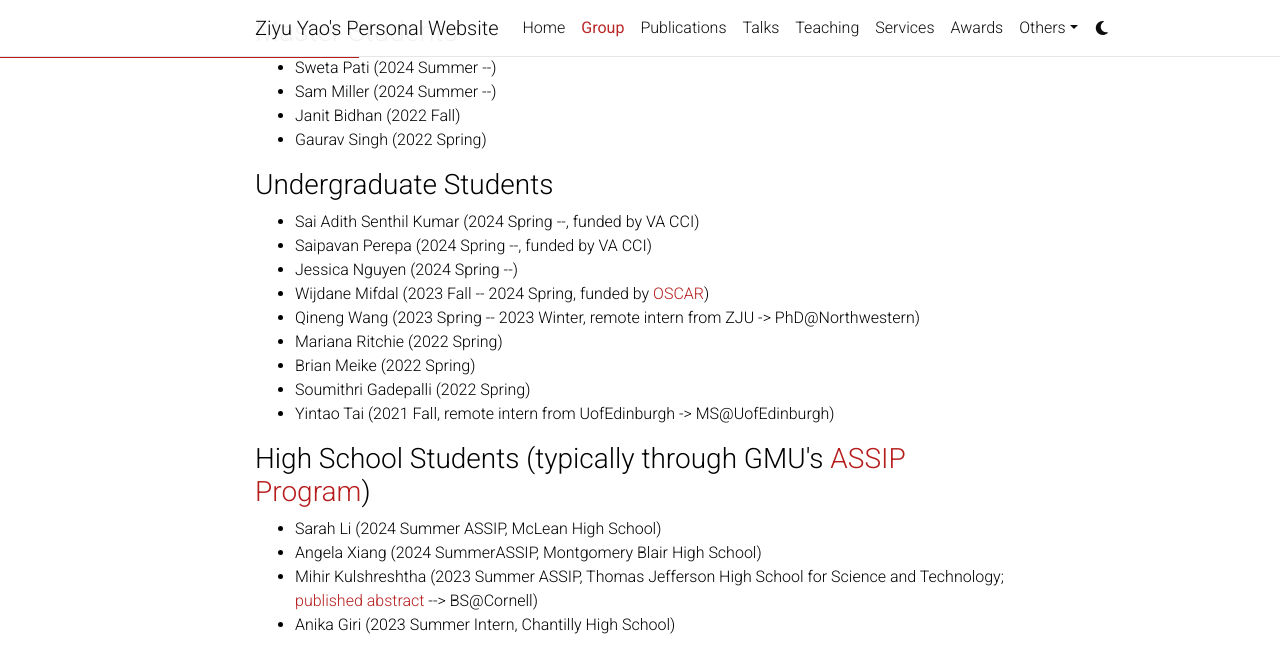
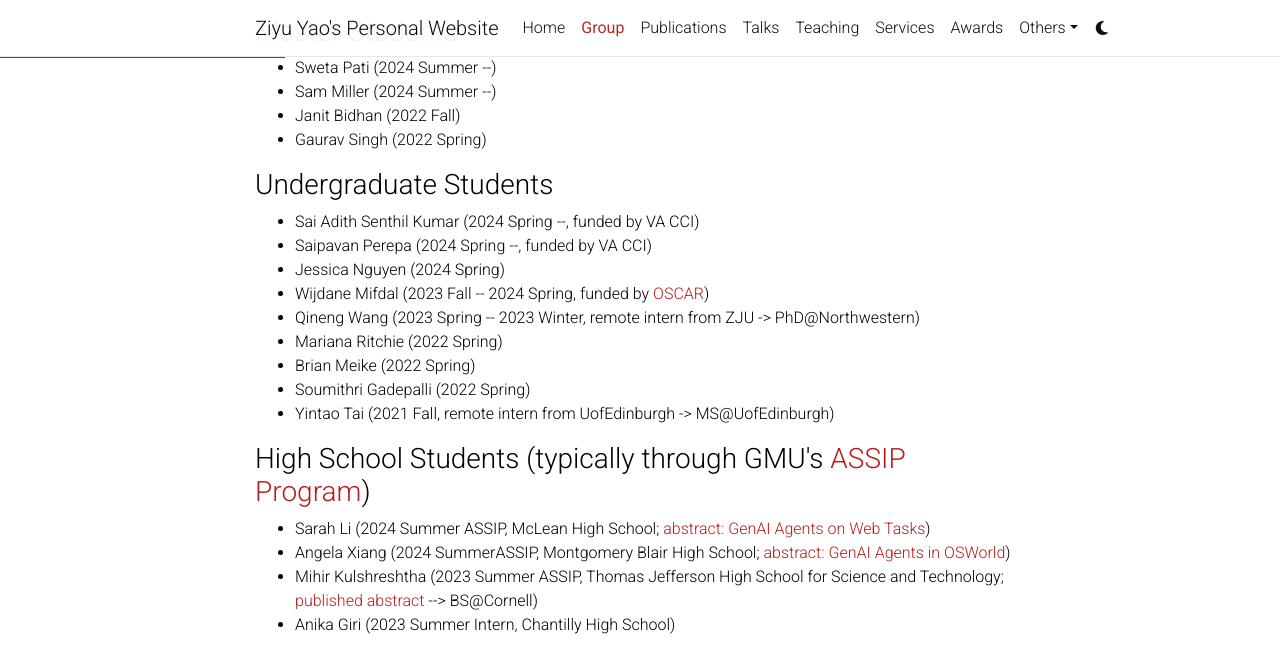
Before and after one commit to LittleYUYU/LittleYUYU.github.io, a Jekyll site: the page built from _pages/group.md, in a window 1280 px wide and 1400 px high, scrolled down 476 px. Shown: the top 656 px of the window. Built offline with Jekyll 4.4.1, drawn with Linux system fonts in a browser that asks for light colours; full-size pictures stand in for the smaller copies a plugin makes; comment, search, counter and statistics services are not loaded; a style sheet for code colours, icons or effects is not loaded; some of the changed text lies outside the part shown.

Commit message:
group pic

```diff
--- a/_pages/group.md
+++ b/_pages/group.md
@@ -31,7 +31,7 @@
 <ul>
     <li>Sai Adith Senthil Kumar (2024 Spring --, funded by VA CCI)</li>
     <li>Saipavan Perepa (2024 Spring --, funded by VA CCI)</li>
-    <li>Jessica Nguyen (2024 Spring --)</li>
+    <li>Jessica Nguyen (2024 Spring)</li>
     <li>Wijdane Mifdal (2023 Fall -- 2024 Spring, funded by <a href="https://oscar.gmu.edu/">OSCAR</a>)</li>
     <li>Qineng Wang (2023 Spring -- 2023 Winter, remote intern from ZJU -> PhD@Northwestern)</li>
     <li>Mariana Ritchie (2022 Spring)</li>
@@ -42,14 +42,15 @@
 
 <h3>High School Students (typically through GMU's <a href="https://science.gmu.edu/assip">ASSIP Program</a>)</h3>
 <ul>
-    <li>Sarah Li (2024 Summer ASSIP, McLean High School)</li>
-    <li>Angela Xiang (2024 SummerASSIP, Montgomery Blair High School)</li>
+    <li>Sarah Li (2024 Summer ASSIP, McLean High School; <a href="https://journals.gmu.edu/jssr/article/view/4358">abstract: GenAI Agents on Web Tasks</a>)</li>
+    <li>Angela Xiang (2024 SummerASSIP, Montgomery Blair High School; <a href="https://journals.gmu.edu/jssr/article/view/4356">abstract: GenAI Agents in OSWorld</a>)</li>
     <li>Mihir Kulshreshtha (2023 Summer ASSIP, Thomas Jefferson High School for Science and Technology; <a href="https://journals.gmu.edu/index.php/jssr/article/view/3942">published abstract</a> --> BS@Cornell)</li>
     <li>Anika Giri (2023 Summer Intern, Chantilly High School)</li>
 </ul>
 
 <h3>Group Photos</h3>
 <div class="container">
+{% include figure.html path="assets/img/thanksgiving2024.jpeg" title="Thanksgiving2024" class="img-fluid rounded z-depth-1" caption="Thanksgiving 2024 potluck in Dr. Yao's house." %}
 {% include figure.html path="assets/img/group_shenandoah_2024.jpeg" title="Shenandoah 2024" class="img-fluid rounded z-depth-1" caption="Group activity at Shenandoah in Spring'24. L2R: Surendra, Murong, Hao, Saurabh, Mohamed, Ziyu, Dingkang, Daking, and Min." %}
 {% include figure.html path="assets/img/elias_visit.JPG" title="elias_visit" class="img-fluid rounded z-depth-1" caption="Elias's visit in Spring'23. L2R: Murong, Saurabh, Hao, Daking, Ziyu, Mohamed, Elias, and Long." %}
 {% include figure.html path="assets/img/naacl22.JPG" title="naacl22" class="img-fluid rounded z-depth-1" caption="GMU NLP at NAACL'22, Seattle, WA. L2R: Roy, Saurabh, Ziyu, Antonis, Daking, and Fahim." %}
@@ -63,6 +64,9 @@
 <div class="row">
     <div class="col-sm align-items-center">
         {% include figure.html path="assets/img/nsf.jpeg" title="NSF" class="img-fluid rounded z-depth-1" caption="Collaborative Research: Fostering Mathematical Modeling Competencies through Collaborative Learning in a Large Language Model (LLM) Simulated Virtual Classroom. Role: PI, 2024-2027. w/ Jennifer Suh (co-PI@GMU) and Janice Zhang (William&Mary)" %}
+    </div>
+    <div class="col-sm align-items-center">
+            {% include figure.html path="assets/img/gmu.jpeg" title="GMU" class="img-fluid rounded z-depth-1" caption="PatriBot Project from GMUF/GMUIF. Role: Co-PI, 05/2024-05/2025. w/ Sarah Campbell, Amarda Shehu, and Marcos Zampieri (GMU)" %}
     </div>
     <div class="col-sm align-items-center">
         {% include figure.html path="assets/img/cci.jpeg" title="The Commonwealth Cyber Initiative" class="img-fluid rounded z-depth-1" caption="Securing the Supply Chain of Large Language Models as Software. Role: PI, 01/2024-12/2024. w/ Xiaokuan Zhang (GMU)" %}
```
Also changed, not shown: 1 other file.
